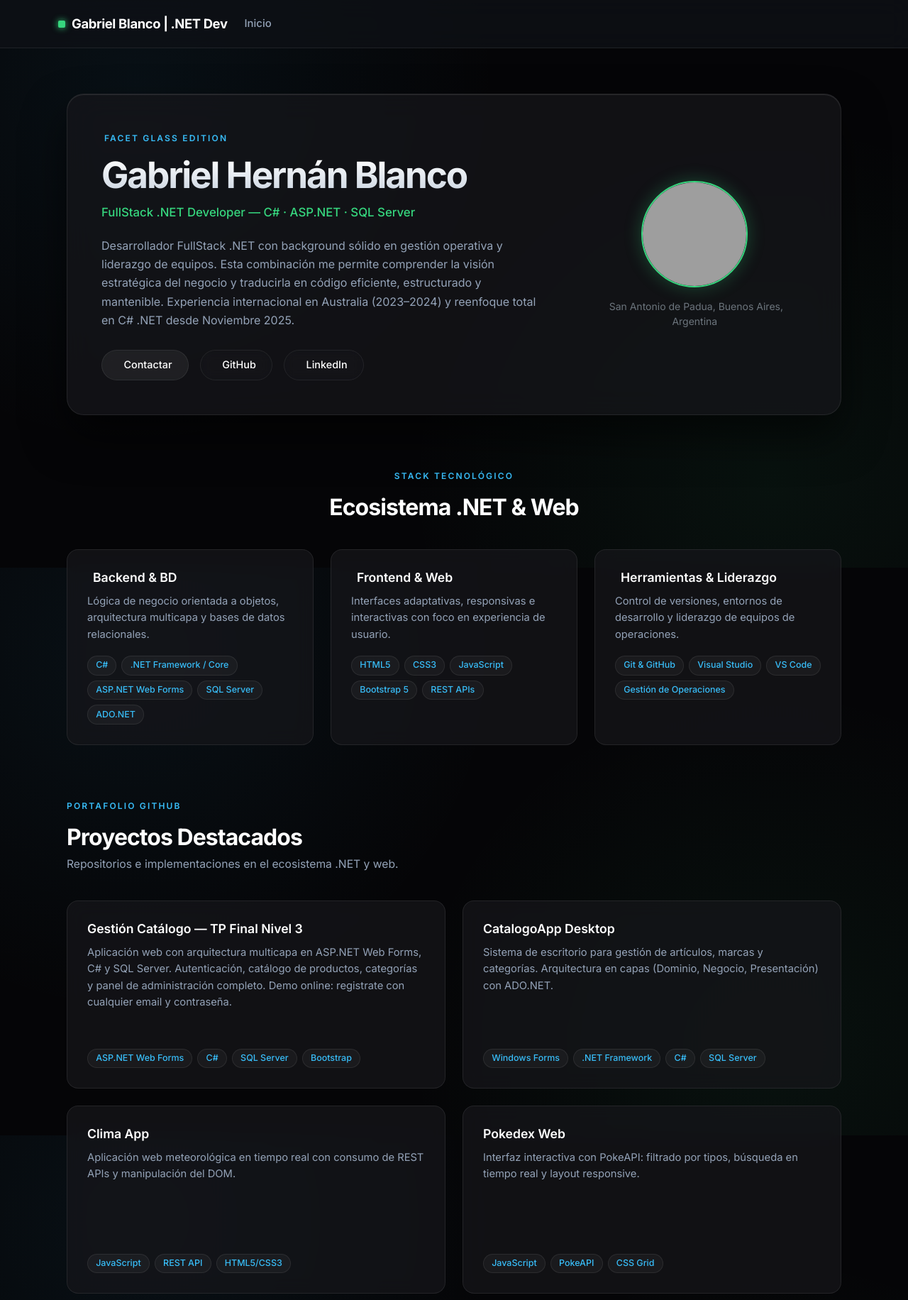
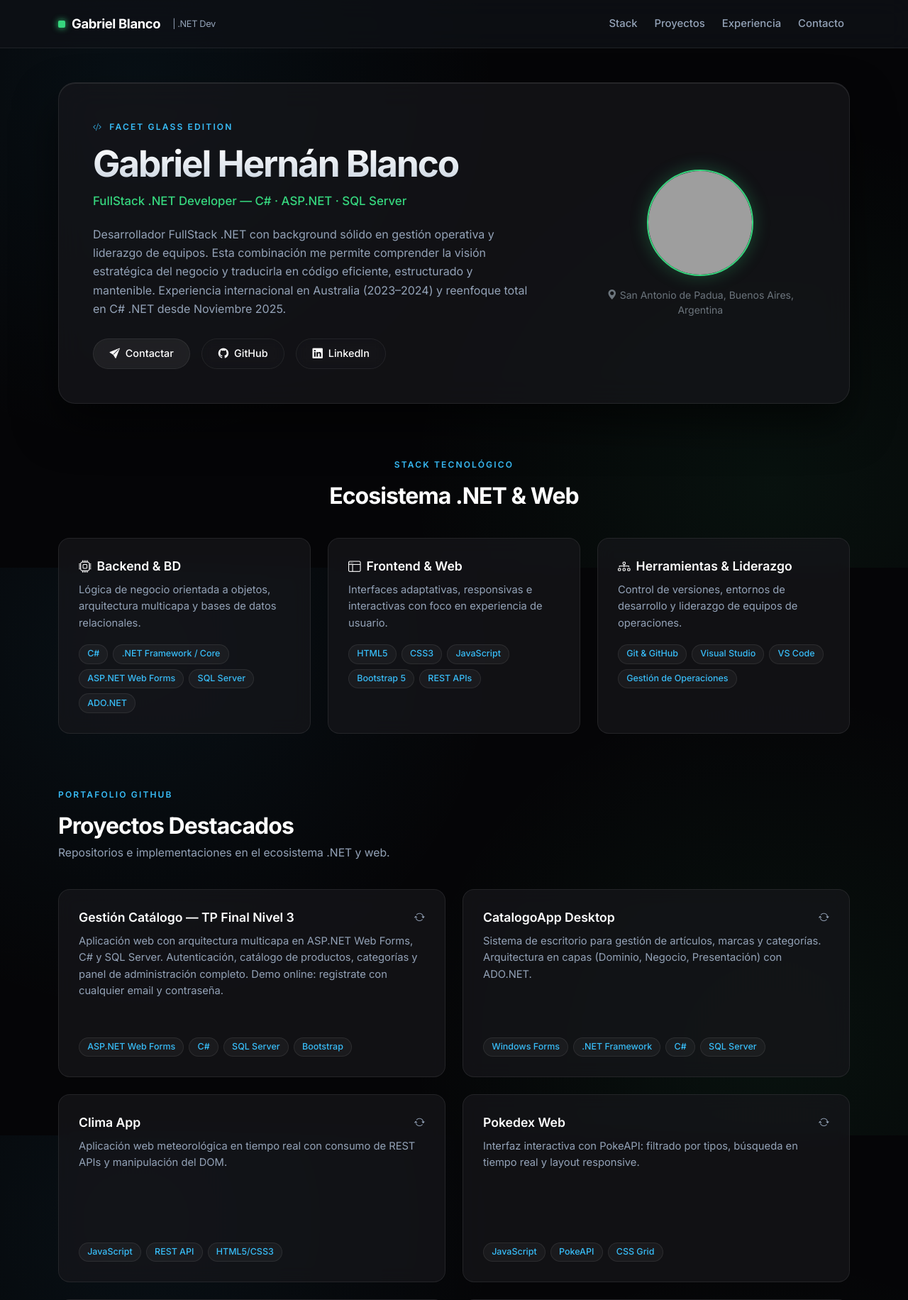
Before and after one commit to Blan25ga/PortfolioV2.0, an ASP.NET Core app: page / in a window 1280 px wide. Shown: the top 1832 px of the page at 71% size. Run offline with ASP.NET Core 8, Linux system fonts and the light colour scheme; grey boxes are pictures that could not be loaded.

Commit message:
feat: glass navbar with section anchors and footer social links

```diff
--- a/Pages/Shared/_Layout.cshtml
+++ b/Pages/Shared/_Layout.cshtml
@@ -3,36 +3,55 @@
 <head>
     <meta charset="utf-8" />
     <meta name="viewport" content="width=device-width, initial-scale=1.0" />
-    <title>@ViewData["Title"] - Gabriel Blanco</title>
+    <meta name="description" content="Gabriel Hernán Blanco — FullStack .NET Developer. C#, ASP.NET, SQL Server." />
+    <title>@ViewData["Title"] — Gabriel Blanco</title>
     <link rel="stylesheet" href="~/lib/bootstrap/dist/css/bootstrap.min.css" />
+    <link rel="stylesheet" href="https://cdn.jsdelivr.net/npm/bootstrap-icons@1.11.3/font/bootstrap-icons.min.css" />
     <link rel="stylesheet" href="~/css/site.css" asp-append-version="true" />
 </head>
 <body>
     <header>
-        <nav class="navbar navbar-expand-sm navbar-toggleable-sm navbar-dark border-bottom box-shadow mb-3">
+        <nav class="navbar navbar-expand-lg sticky-top">
             <div class="container">
-                <a class="navbar-brand" asp-area="" asp-page="/Index">Gabriel Blanco | .NET Dev</a>
-                <button class="navbar-toggler" type="button" data-bs-toggle="collapse" data-bs-target=".navbar-collapse">
-                    <span class="navbar-toggler-icon"></span>
+                <a class="navbar-brand" asp-page="/Index">Gabriel Blanco<span class="ms-2 fw-normal" style="font-size:.8rem;color:var(--text-muted)">| .NET Dev</span></a>
+                <button class="navbar-toggler border-0" type="button" data-bs-toggle="collapse" data-bs-target="#nav" aria-controls="nav" aria-expanded="false" aria-label="Menú">
+                    <i class="bi bi-list text-white fs-2"></i>
                 </button>
-                <div class="navbar-collapse collapse d-sm-inline-flex justify-content-between">
-                    <ul class="navbar-nav flex-grow-1">
-                        <li class="nav-item"><a class="nav-link" asp-area="" asp-page="/Index">Inicio</a></li>
+                <div class="collapse navbar-collapse" id="nav">
+                    <ul class="navbar-nav ms-auto align-items-lg-center gap-lg-2">
+                        <li class="nav-item"><a class="nav-link" asp-page="/Index" asp-fragment="stack">Stack</a></li>
+                        <li class="nav-item"><a class="nav-link" asp-page="/Index" asp-fragment="proyectos">Proyectos</a></li>
+                        <li class="nav-item"><a class="nav-link" asp-page="/Index" asp-fragment="experiencia">Experiencia</a></li>
+                        <li class="nav-item"><a class="nav-link" asp-page="/Index" asp-fragment="contacto">Contacto</a></li>
                     </ul>
                 </div>
             </div>
         </nav>
     </header>
-    <div class="container">
-        <main role="main" class="pb-3">
-            @RenderBody()
-        </main>
-    </div>
-    <footer class="border-top footer text-muted text-center py-4">
-        &copy; 2026 - Gabriel Hernán Blanco - FullStack .NET Developer
+
+    <main role="main">
+        @RenderBody()
+    </main>
+
+    <footer class="footer py-4 mt-5">
+        <div class="container">
+            <div class="row align-items-center">
+                <div class="col-md-6 text-center text-md-start mb-3 mb-md-0">
+                    <div class="fw-semibold text-white">&copy; 2026 Gabriel Hernán Blanco</div>
+                    <small>FullStack .NET Developer — San Antonio de Padua, AR</small>
+                </div>
+                <div class="col-md-6 text-center text-md-end">
+                    <a href="https://github.com/Blan25ga" target="_blank" rel="noopener" class="social-link" aria-label="GitHub"><i class="bi bi-github"></i></a>
+                    <a href="https://www.linkedin.com/in/gabrielhernanblanco/" target="_blank" rel="noopener" class="social-link" aria-label="LinkedIn"><i class="bi bi-linkedin"></i></a>
+                    <a href="mailto:blancogabriel751@gmail.com" class="social-link" aria-label="Email"><i class="bi bi-envelope-fill"></i></a>
+                </div>
+            </div>
+        </div>
     </footer>
+
     <script src="~/lib/jquery/dist/jquery.min.js"></script>
     <script src="~/lib/bootstrap/dist/js/bootstrap.bundle.min.js"></script>
     <script src="~/js/site.js" asp-append-version="true"></script>
+    @await RenderSectionAsync("Scripts", required: false)
 </body>
 </html>
```
